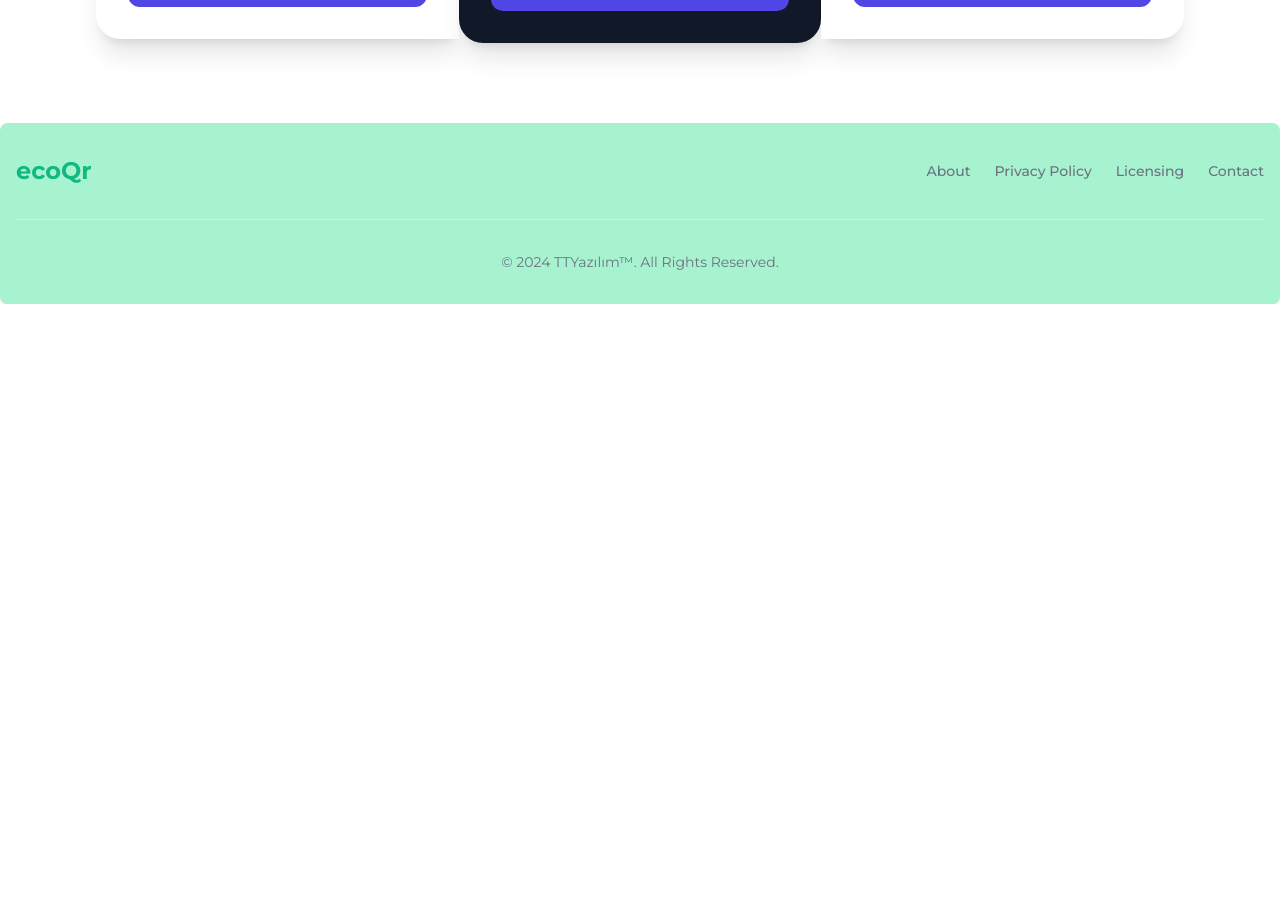
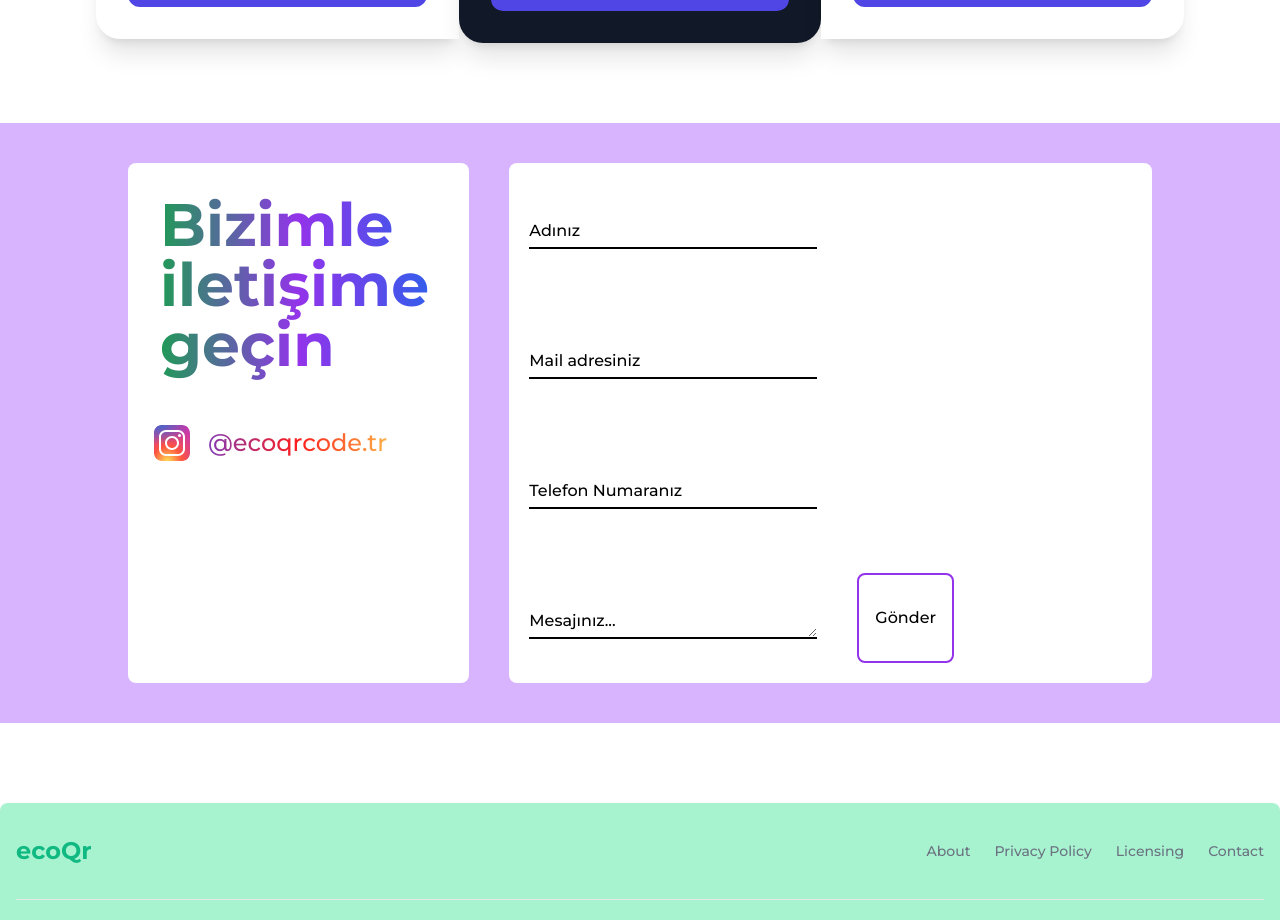
Before and after one commit to t4ner/digital-business-card, a React (Vite) app: page / in a window 1280 px wide. Shown: the part 5580-6500 px from the top of the page. Before the commit the page ends 5884 px from the top, so only its background shows below. Built offline with nearby package versions, Linux system fonts and the light colour scheme; a web font is replaced by a local one.

Commit message:
contact added

```diff
--- a/package.json
+++ b/package.json
@@ -10,6 +10,7 @@
     "preview": "vite preview"
   },
   "dependencies": {
+    "@emailjs/browser": "^4.3.3",
     "@vitejs/plugin-basic-ssl": "^1.1.0",
     "axios": "^1.7.0",
     "classnames": "^2.5.1",
@@ -22,6 +23,7 @@
     "react-dom": "^18.2.0",
     "react-icons": "^5.2.1",
     "react-router-dom": "^6.23.1",
+    "react-toastify": "^10.0.5",
     "yup": "^1.4.0"
   },
   "devDependencies": {
--- /dev/null
+++ b/src/components/Contact/Contact.jsx
@@ -0,0 +1,97 @@
+import React, { useRef } from "react";
+import emailjs from "@emailjs/browser";
+import instagram from "/socialMediaLogo/instagram.svg";
+import { ToastContainer, toast } from "react-toastify";
+import "react-toastify/dist/ReactToastify.css";
+function Contact() {
+  const form = useRef();
+
+  const sendEmail = (e) => {
+    e.preventDefault();
+
+    emailjs
+      .sendForm("service_pi7fqld", "template_pbhc8yg", form.current, {
+        publicKey: "4z5ni50PSFSjcxbaE",
+      })
+      .then(
+        () => {
+          form.current.reset();
+          toast.success("E-posta başarıyla gönderildi!");
+        },
+        (error) => {
+          toast.error("E-posta gönderirken bir hata oluştu!");
+        }
+      );
+  };
+  return (
+    <div className="mb-20 bg-purple-300">
+       <ToastContainer />
+      <div className="w-4/5 mx-auto flex justify-between gap-10 py-10">
+        <div className="bg-white basis-1/3 p-5 rounded-lg">
+          <h3 className="text-6xl font-bold p-3 from-green-600 via-purple-600 to-blue-600 bg-gradient-to-r bg-clip-text border-0 text-transparent">
+            Bizimle iletişime geçin
+          </h3>
+          <div className="flex items-center gap-3 mt-8">
+            <img src={instagram} />
+            <span className="font-medium text-2xl bg-gradient-to-r from-[#833ab4] via-[#fd1d1d] to-[#fcb045] bg-clip-text border-0 text-transparent">
+              @ecoqrcode.tr
+            </span>
+          </div>
+        </div>
+        <div className="bg-white flex-1 p-5 rounded-lg">
+          <form ref={form} onSubmit={sendEmail}>
+            <div className="flex-col md:flex md:flex-row flex-wrap md:gap-10">
+              <div className="relative my-4 pb-2">
+                <input
+                  type="text"
+                  name="user_name"
+                  placeholder="Adınız"
+                  className="block w-72 py-1 pt-5  px-0 placeholder:text-black font-medium  text-purple-500 bg-transparent border-0 border-b-2 border-black appearance-none dark:focus:border-purple-500 focus:outline-none focus:ring-0 focus:text-purple-500 focus:border-purple-600 peer"
+                />
+              </div>
+
+              <div className="relative my-4 pb-2">
+                <input
+                  type="email"
+                  name="user_email"
+                  placeholder="Mail adresiniz"
+                  className="block w-72 py-1 pt-5  px-0 placeholder:text-black font-medium  text-purple-500 bg-transparent border-0 border-b-2 border-black appearance-none dark:focus:border-purple-500 focus:outline-none focus:ring-0 focus:text-purple-500 focus:border-purple-600 peer"
+                />
+              </div>
+
+              <div className="relative my-4 pb-2">
+                <input
+                  type="text"
+                  id="name"
+                  name="user_telephone"
+                  placeholder="Telefon Numaranız"
+                  className="block w-72 py-1 pt-5  px-0 placeholder:text-black font-medium  text-purple-500 bg-transparent border-0 border-b-2 border-black appearance-none dark:focus:border-purple-500 focus:outline-none focus:ring-0 focus:text-purple-500 focus:border-purple-600 peer"
+                />
+              </div>
+
+              <div className="relative my-4 pb-2">
+                <textarea
+                  rows={1}
+                  cols={1}
+                  name="message"
+                  placeholder="Mesajınız..."
+                  className="block w-72 py-1 pt-5  px-0 placeholder:text-black font-medium  text-purple-500 bg-transparent border-0 border-b-2 border-black appearance-none dark:focus:border-purple-500 focus:outline-none focus:ring-0 focus:text-purple-500 focus:border-purple-600 peer"
+                />
+              </div>
+
+              <button
+                type="submit"
+                className="font-medium border-2 border-purple-600 rounded-lg px-4 py-2 text-black"
+              >
+                {" "}
+                Gönder
+              </button>
+            </div>
+          </form>
+        </div>
+      </div>
+    </div>
+  );
+}
+
+export default Contact;
--- a/src/pages/Home.jsx
+++ b/src/pages/Home.jsx
@@ -1,3 +1,4 @@
+import Contact from "../components/Contact/Contact";
 import Description from "../components/Description/Description";
 import Footer from "../components/Footer/Footer";
 import GreenTecno from "../components/GreenTecno/GreenTecno";
@@ -21,6 +22,7 @@ function Home() {
       <Nature />
       <Description />
       <Pricing />
+      <Contact />
       <Footer />
     </div>
   );
```
Also changed, not shown: src/components/Description/Description.jsx (+5 -5 lines), 1 other file (tests, documents, lock files or other folders).
